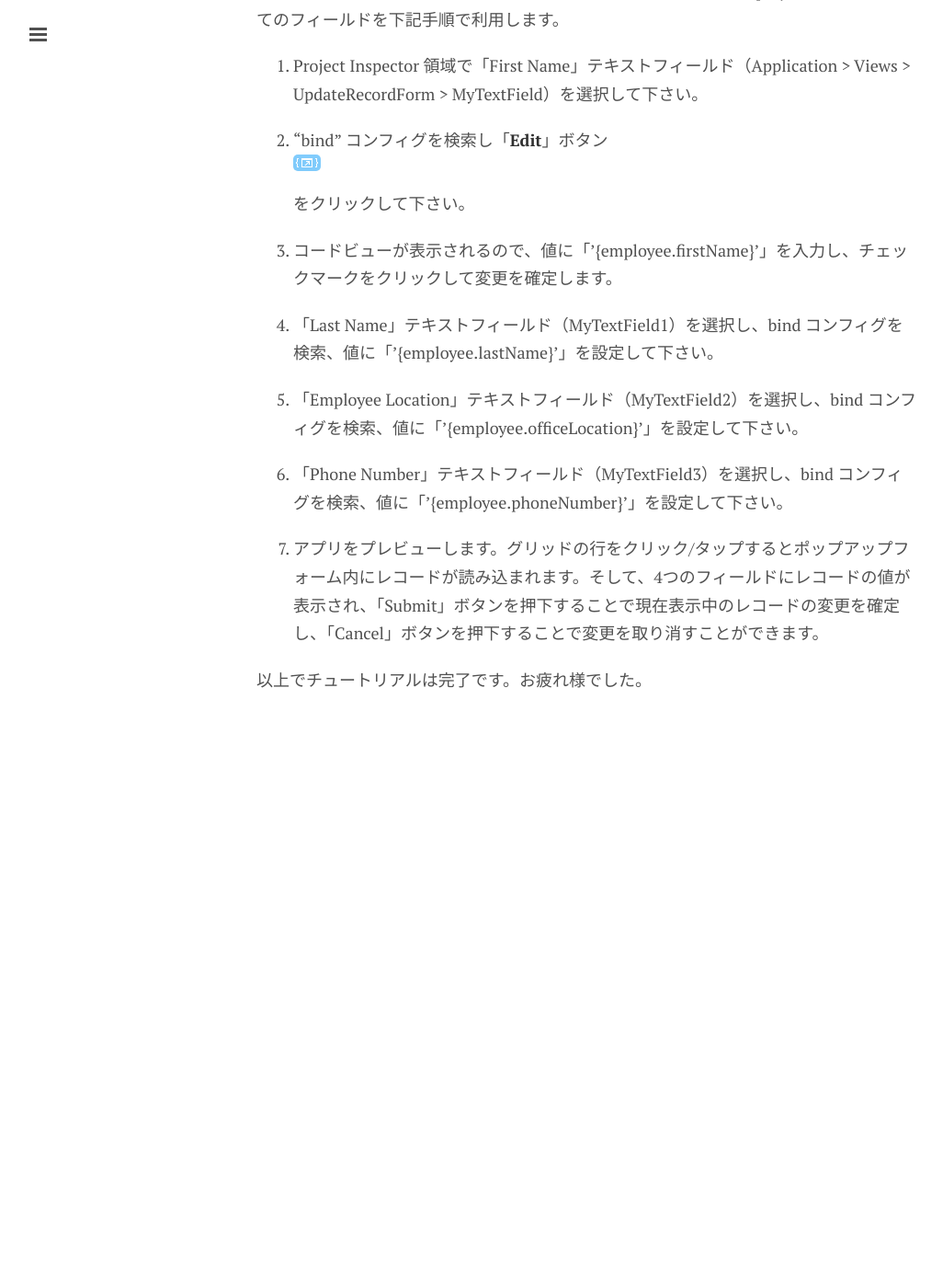
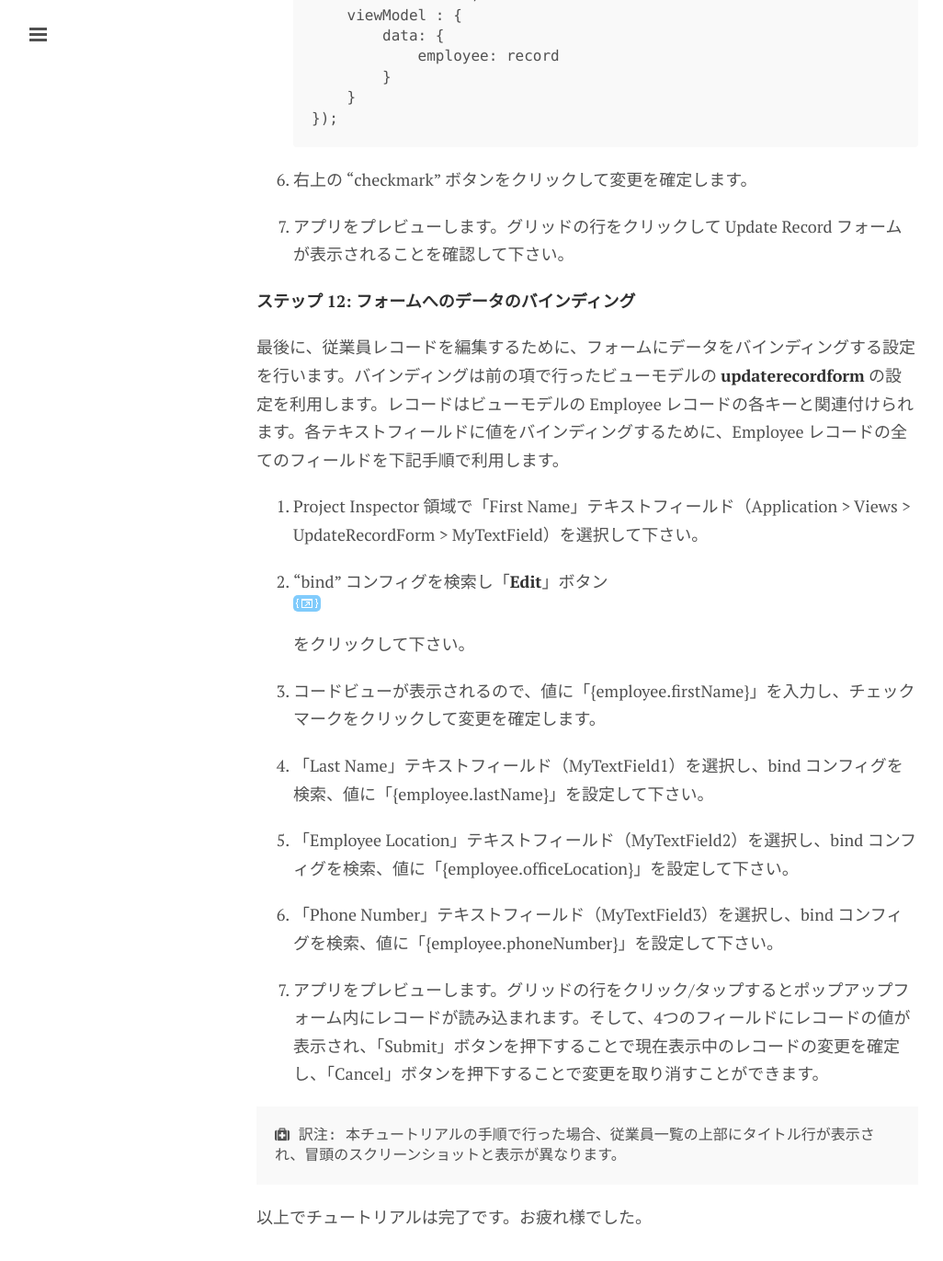
Before and after one commit to shinobukawano/kawanoshinobu.github.io, a Jekyll site: the page built from _posts/2016-09-05-modern-tutorial.md, in a window 1280 px wide and 1400 px high, scrolled down 11238 px. Shown: the top 1371 px of the window at 92% size, without its empty margins (1-1027 px from the left). Built offline with Jekyll 4.4.1, drawn with Linux system fonts in a browser that asks for light colours; comment, search, counter and statistics services are not loaded; before the commit the page ends 12132 px from its top, so only the background shows below that; some of the changed text lies outside the part shown.

Commit message:
Finally...!

```diff
--- a/_posts/2016-09-05-modern-tutorial.md
+++ b/_posts/2016-09-05-modern-tutorial.md
@@ -20,7 +20,7 @@
 
   1. <a href="http://pages.sencha.com/architect-4-ea.html" target="_blank">ここ <i class="fa fa-external-link" aria-hidden="true"></i></a> から Architect をダウンロードします
 
-  2. Architect をインストールして起動して下さい。必要な場合、トライアル登録もしくは継続して下さい。
+  2. Architect をインストールして起動して下さい。必要な場合、トライアルの登録もしくは継続をして下さい。
 
   3. Architect の初期ダイアログで**「New Project」**をクリックします。
 
@@ -48,7 +48,7 @@
 
   3. 保存時に「Would you like to scan your project for references to the old application name?」のメッセージが出ますが、ここでは**「No」**をクリックして下さい。
 
-  4. アプリケーションの作成過程をプレビューするには、"Preview App" ボタン <img src="/public/images/preview_app_button.png"/> をクリックします。保存ボタンの右側に配置されている「Preview button」をクリックして下さい。端末のデフォルトブラウザが起動し、アプリケーションの現在の画面が表示されます（デバイスのキャンバスにドラッグしたタブパネルが表示されます）。
+  4. アプリケーションの作成過程をプレビューするには、プレビューボタン <img src="/public/images/preview_app_button.png"/> をクリックします。保存ボタンの右側に配置されているプレビューボタンをクリックして下さい。端末のデフォルトブラウザが起動し、アプリケーションの現在の画面が表示されます（デバイスのキャンバスにドラッグしたタブパネルが表示されます）。
 
 **ステップ 3: 2つだけのタブを持つようTab Panelを更新**
 
@@ -57,6 +57,8 @@
   1. Project Inspector 領域の **MyTabPanel** を選択します。
 
   2. Toolbox 領域の下側にある領域は Config 領域です。ここではアプリケーションに含まれるコンポーネントや他のクラスの設定を変更することができます。「**Filter Configs...**」でコンフィグ名を入力することで Config 領域のフィールドを絞り込みできます。
+
+      <pre><i class="fa fa-medkit" aria-hidden="true"></i> 訳注: ショートカットキー「Ctrl+e」で絞り込み欄にジャンプできます。ぜひご利用下さい。</pre>
 
   3. **userClassName** コンフィグの値を「MyTabPanel」から「Main」に変更して下さい。
 
@@ -74,11 +76,13 @@
 
   9. "Employee Directory" タブにて、"iconCls" と入力し、絞り込み欄の右側にある「**Add**」をクリックして「iconCls」をカスタムコンフィグとして追加します。その後、「iconCls」の値に「x-fa fa-users」と入力して下さい。これによりタブにアイコン（Ext JS のテーマに含まれるアイコン集から取得）が追加されます。
 
+      <pre><i class="fa fa-medkit" aria-hidden="true"></i> 訳注: Senchaはテーマに<a href="http://fontawesome.io/" target="_blank">Font Awesome</a>のアイコンセットを組み込んでいます</pre>
+
   10. Project Inspector 領域で **Tab 2** を選択して下さい。その後、title を「About Sencha」に変更します。
 
   11. "About Sencha" タブにて、"iconCls" カスタムコンフィグを追加し、値に「x-fa fa-info-circle」を設定して下さい。
 
-  12. **プレビュー**ボタンを押して、適用した更新を Architect の外で確認してみましょう。
+  12. **プレビュー**ボタンを押して、適用した更新を Architect の外で確認して下さい。
 
       - もしプロジェクトを保存する前にプレビューボタンを押した場合は、保存を促すプロンプトが表示されます。
 
@@ -160,7 +164,11 @@
 
   14. 全てのカラムにて "width" コンフィグを検索し、値に「120」を設定して下さい。
 
+      <pre><i class="fa fa-medkit" aria-hidden="true"></i> 訳注: width コンフィグの代わりに flex コンフィグを利用することで割合ベースでの幅指定が可能です。</pre>
+
   15. アプリをプレビュー表示します。
+
+      <pre><i class="fa fa-medkit" aria-hidden="true"></i> 訳注: 初期表示時に従業員一覧を表示させるためには「Main」コンポーネントを選択し「activeItem」コンフィグに「0」と設定下さい。</pre>
 
       <pre><i class="fa fa-medkit" aria-hidden="true"></i> 訳注: ステップ8はありません。</pre>
 
@@ -169,6 +177,8 @@
 従業員一覧が完成したので、次は従業員レコードの詳細を確認・変更するためのフォームを作成します。
 
   1. Toolbox 領域にて "form" と検索し、"Form Panel"のインスタンスを Project Inspector 領域の "Views" 直下にドラッグします。
+
+      <pre><i class="fa fa-medkit" aria-hidden="true"></i> 訳注: View直下に配置することで、独自クラスを定義することになります</pre>
 
   2. Config Panel にて "name" と検索し、「userClassName」の値を「MyFormPanel」から「UpdateRecordForm」に変更して下さい。
 
@@ -278,14 +288,17 @@
 
   2. "bind" コンフィグを検索し「**Edit**」ボタン <img src="/public/images/edit-config-button.png"/>  をクリックして下さい。
 
-  3. コードビューが表示されるので、値に「'{employee.firstName}'」を入力し、チェックマークをクリックして変更を確定します。
+  3. コードビューが表示されるので、値に「{employee.firstName}」を入力し、チェックマークをクリックして変更を確定します。
 
-  4. 「Last Name」テキストフィールド（MyTextField1）を選択し、bind コンフィグを検索、値に「'{employee.lastName}'」を設定して下さい。
+  4. 「Last Name」テキストフィールド（MyTextField1）を選択し、bind コンフィグを検索、値に「{employee.lastName}」を設定して下さい。
 
-  5. 「Employee Location」テキストフィールド（MyTextField2）を選択し、bind コンフィグを検索、値に「'{employee.officeLocation}'」を設定して下さい。
+  5. 「Employee Location」テキストフィールド（MyTextField2）を選択し、bind コンフィグを検索、値に「{employee.officeLocation}」を設定して下さい。
 
-  6. 「Phone Number」テキストフィールド（MyTextField3）を選択し、bind コンフィグを検索、値に「'{employee.phoneNumber}'」を設定して下さい。
+  6. 「Phone Number」テキストフィールド（MyTextField3）を選択し、bind コンフィグを検索、値に「{employee.phoneNumber}」を設定して下さい。
 
   7. アプリをプレビューします。グリッドの行をクリック/タップするとポップアップフォーム内にレコードが読み込まれます。そして、4つのフィールドにレコードの値が表示され、「Submit」ボタンを押下することで現在表示中のレコードの変更を確定し、「Cancel」ボタンを押下することで変更を取り消すことができます。
 
+
+<pre><i class="fa fa-medkit" aria-hidden="true"></i> 訳注: 本チュートリアルの手順で行った場合、従業員一覧の上部にタイトル行が表示され、冒頭のスクリーンショットと表示が異なります。</pre>
+
 以上でチュートリアルは完了です。お疲れ様でした。
```
Also changed, not shown: other parts of _posts/2016-09-05-modern-tutorial.md (+1 -1 lines).
